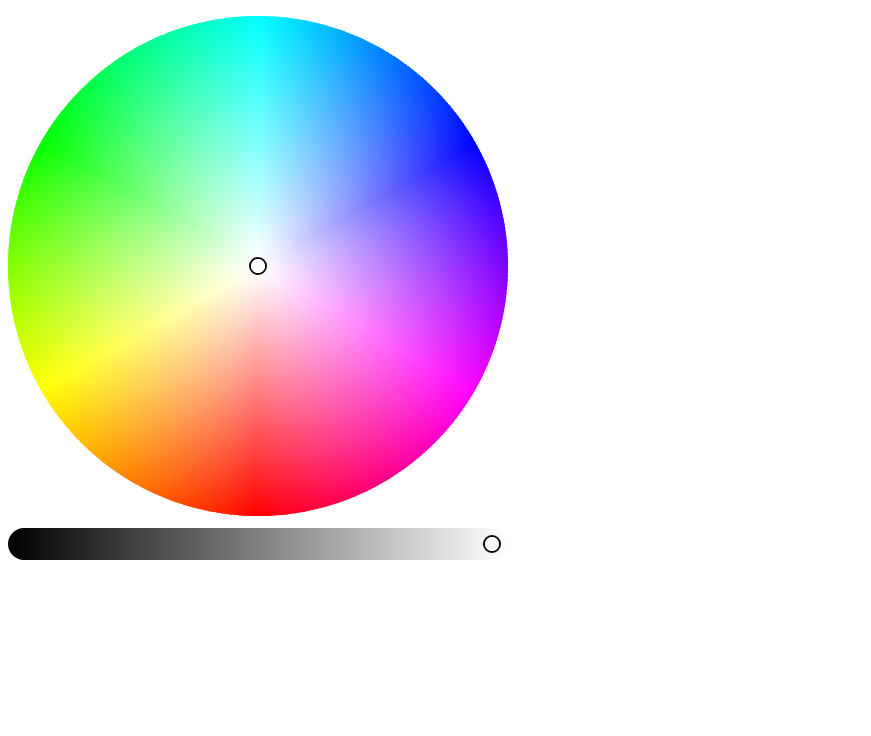
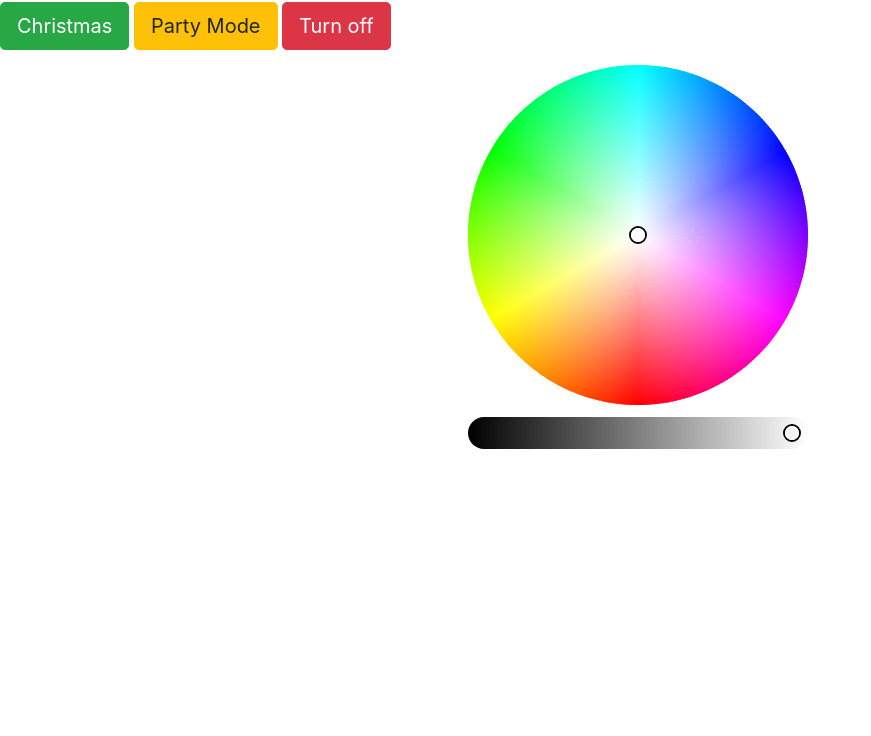
Before and after one commit to matplinta/rpi-leds-web, a website: page app/index.html in a window 1280 px wide. Shown: the part 64-800 px from the top of the page, without its empty margins (0-871 px from the left). Drawn offline with nearby package versions, Linux system fonts and the light colour scheme.

Commit message:
add buttons and center divs

```diff
--- a/app/client.js
+++ b/app/client.js
@@ -1,7 +1,7 @@
 
 var colorPicker = new iro.ColorPicker("#colorWheel", {
-  width: 500,
-  height: 570,
+  width: 340,
+  height: 370,
   handleRadius: 8,
   handleUrl: null,
   // handleUrl: "#test",
@@ -56,3 +56,15 @@ colorPicker.on('input:end', function(color) {
   console.log(color.hexString)
   $.get('/color', { hex : color.hexString });
 })
+
+function turn_off() {
+  $.get('/stop');
+}
+
+function christmas_mode() {
+  $.get('/christmas');
+}
+
+function party_mode() {
+  $.get('/party');
+}
--- /dev/null
+++ b/app/index.css
@@ -0,0 +1,18 @@
+h1 {
+    text-align: center;
+}
+
+.center {
+    margin: auto;
+    padding-left: 10px
+    padding-right: 10px
+}
+
+#colorWheel {
+    width: 345px;
+}
+
+div {
+    padding-top: 5px;
+    padding-bottom: 5px;
+}
--- a/app/index.html
+++ b/app/index.html
@@ -2,13 +2,23 @@
 <html lang="en">
   <head>
     <meta charset="utf-8">
+    <meta name="viewport" content="width=device-width, initial-scale=1.0">
     <title>RPi Leds</title>
+    <link rel="stylesheet" href="index.css">
+    <link rel="stylesheet" href="https://stackpath.bootstrapcdn.com/bootstrap/4.3.1/css/bootstrap.min.css" integrity="sha384-ggOyR0iXCbMQv3Xipma34MD+dH/1fQ784/j6cY/iJTQUOhcWr7x9JvoRxT2MZw1T" crossorigin="anonymous">
     <script src="/lib/jquery-3.5.1.min.js"></script>
     <script src="/lib/iro.js"></script>
     <script src="/client.js"></script>
   </head>
   <body>
-    <h1>Choose color</h1>
-    <div id="colorWheel"></div>
+    <div>
+        <h1>Choose color</h1>
+        <div class="center">
+            <button type="button" class="btn btn-success btn-lg" onclick="christmas_mode()">Christmas</button>
+            <button type="button" class="btn btn-warning btn-lg" onclick="party_mode()">Party Mode</button>
+            <button type="button" class="btn btn-danger  btn-lg" onclick="turn_off()">Turn off</button>
+        </div>
+        <div id="colorWheel" class="center"></div>
+    </div>
   </body>
 </html>
```
Also changed, not shown: app/index.js (+10 -0 lines).
